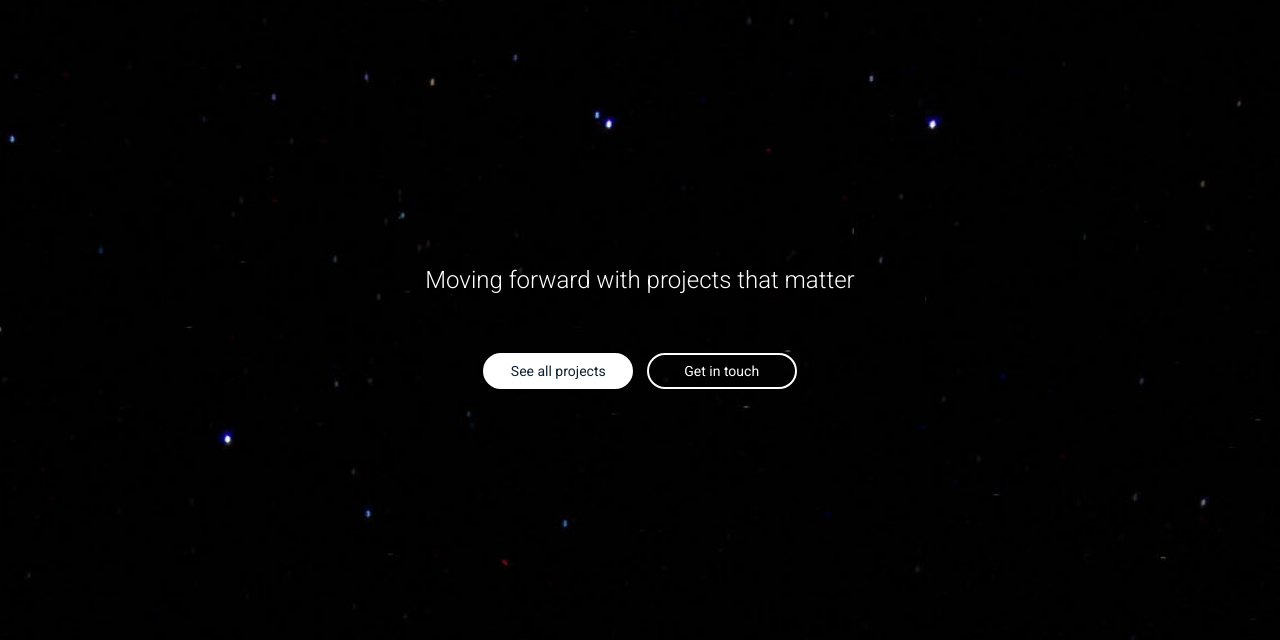
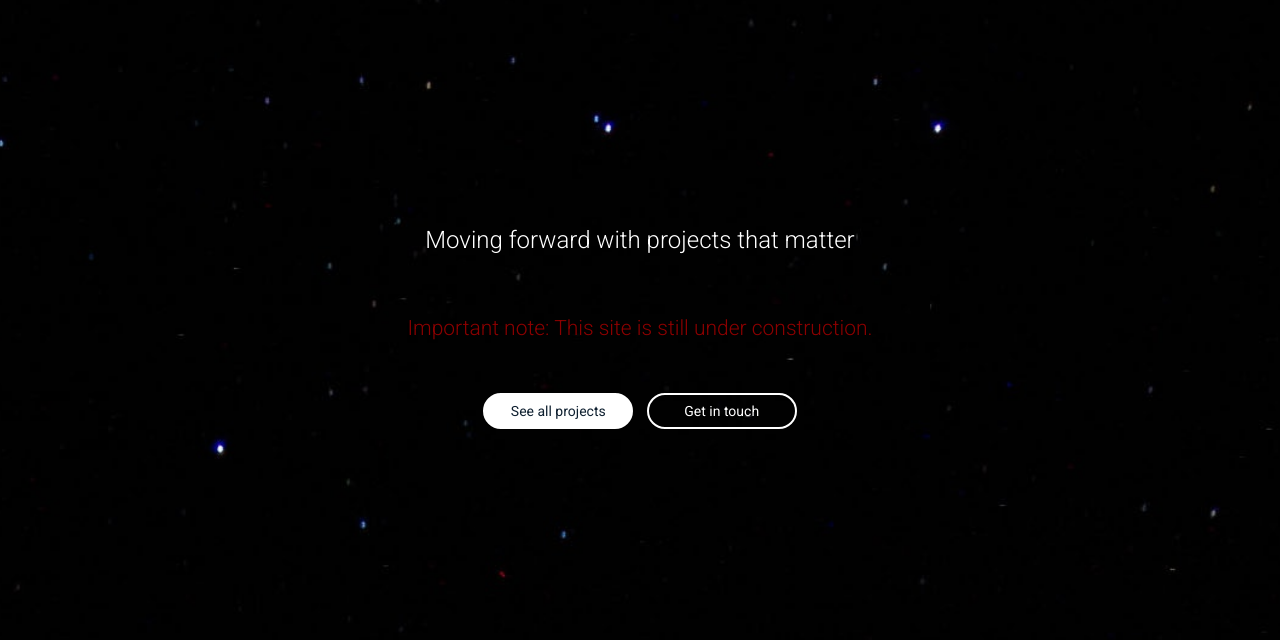
Before and after one commit to elllo/rogueleaders, a plain HTML site: page index.html in a window 1280 px wide. Shown: the part 102-742 px from the top of the page. Drawn offline with nearby package versions, Linux system fonts and the light colour scheme.

Commit message:
add construction note

```diff
--- a/index.html
+++ b/index.html
@@ -24,6 +24,7 @@
             <div class="container">
                 <div class="row text-center">
                     <h2>Moving forward with projects that matter</h2>
+                    <p class="construction-note">Important note: This site is still under construction.</p>
                     <a class="btn btn-primary" href="#projects" role="button">See all projects</a>
                     <a class="btn btn-secondary" href="mailto:x@rogueleaders.de" role="button">Get in touch</a>
                 </div>
--- a/main.css
+++ b/main.css
@@ -63,6 +63,7 @@ header p {
 body p {
     font-weight: 500;
     font-size: 16px;
+    margin: 0 0 20px 0;
 }
 
 .jumbotron {
@@ -74,6 +75,14 @@ body p {
     background-color: transparent;
     height: 600px;
     text-shadow: 0.25px 0.25px 0.25px #000000;
+}
+
+.jumbotron p {
+    margin: 0 0 50px 0;
+}
+
+.construction-note {
+    color: darkred;
 }
 
 .jumbotron h2 {
```
